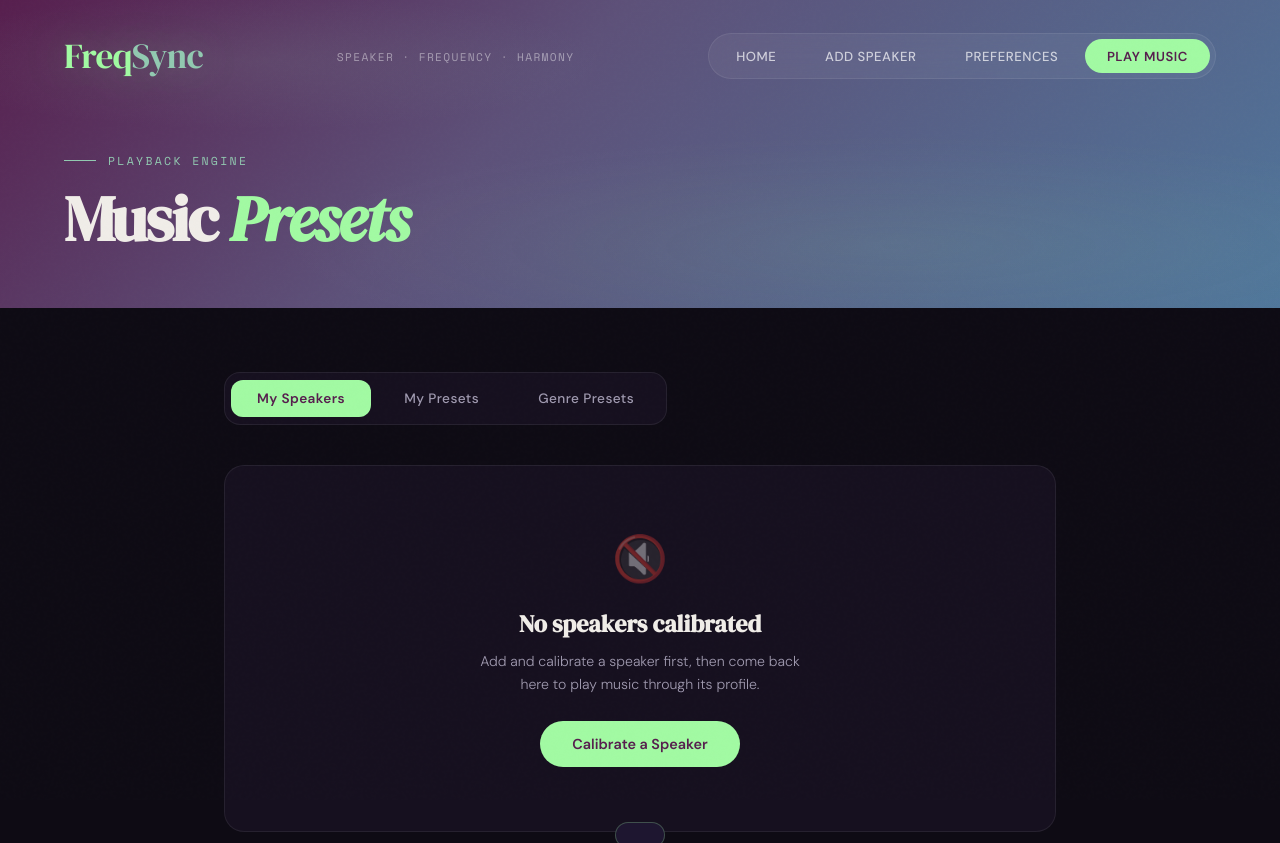
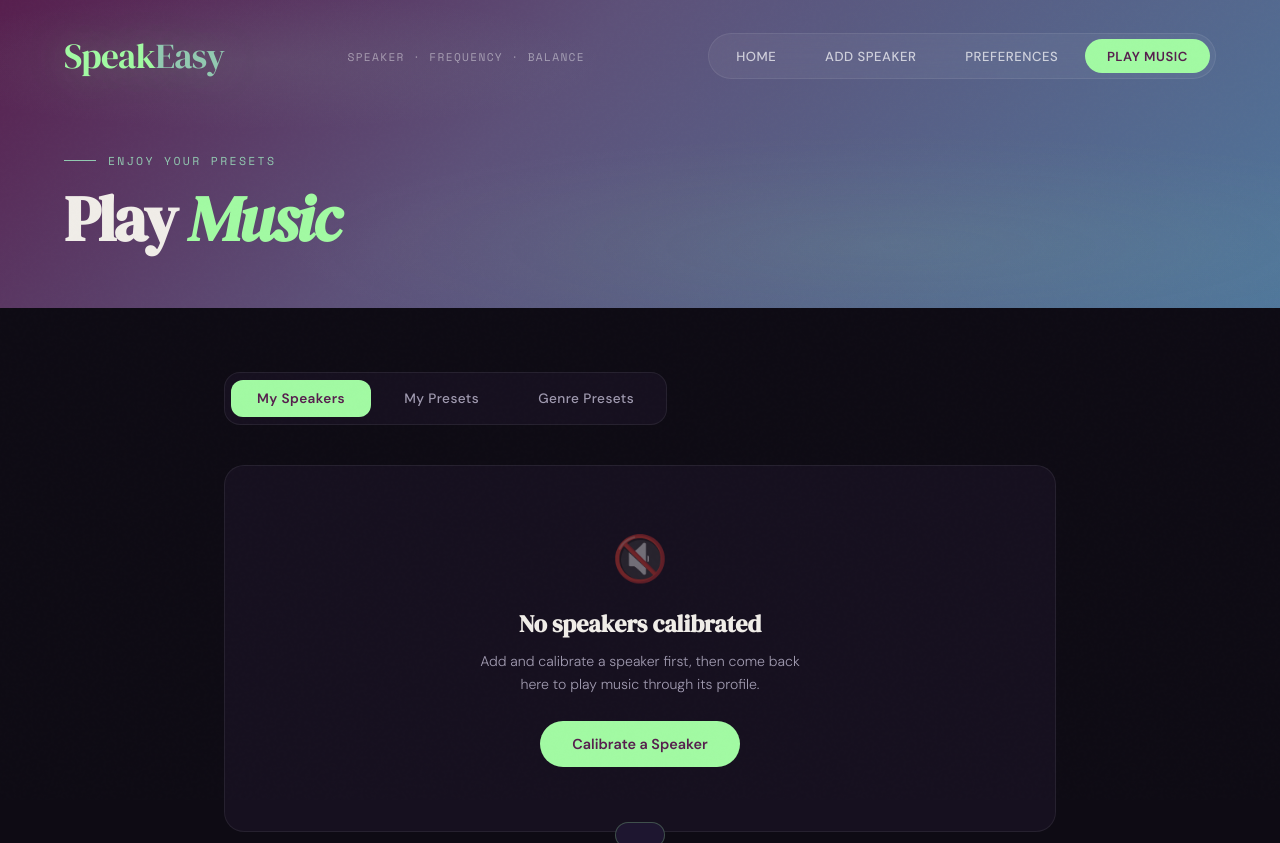
Before and after one commit to Balfagorg/SpeakerLearn, a plain HTML site: page playMusic.html in a window 1280 px wide. Shown: the top 843 px of the page. Drawn offline with nearby package versions, Linux system fonts and the light colour scheme.

Commit message:
update play music title

```diff
--- a/playMusic.html
+++ b/playMusic.html
@@ -3,7 +3,7 @@
 <head>
   <meta charset="UTF-8" />
   <meta name="viewport" content="width=device-width, initial-scale=1.0"/>
-  <title>FreqSync — Play Music</title>
+  <title>SpeakEasy — Play Music</title>
   <link href="https://fonts.googleapis.com/css2?family=DM+Serif+Display:ital@0;1&family=DM+Sans:wght@300;400;500;600&family=Space+Mono:wght@400;700&display=swap" rel="stylesheet"/>
   <style>
     :root {
@@ -771,8 +771,8 @@
 
 <header>
   <div class="topbar">
-    <a class="logo" href="index.html">Freq<span>Sync</span></a>
-    <div class="tagline-top">Speaker · Frequency · Harmony</div>
+    <a class="logo" href="index.html">Speak<span>Easy</span></a>
+    <div class="tagline-top">Speaker · Frequency · Balance</div>
     <nav>
       <a href="homePage.html">Home</a>
       <a href="addSpeakerPage.html">Add Speaker</a>
@@ -781,8 +781,8 @@
     </nav>
   </div>
   <div class="page-title-strip">
-    <div class="page-eyebrow">Playback Engine</div>
-    <h1>Music <em>Presets</em></h1>
+    <div class="page-eyebrow">Enjoy your presets</div>
+    <h1>Play <em>Music</em></h1>
   </div>
 </header>
 
```
